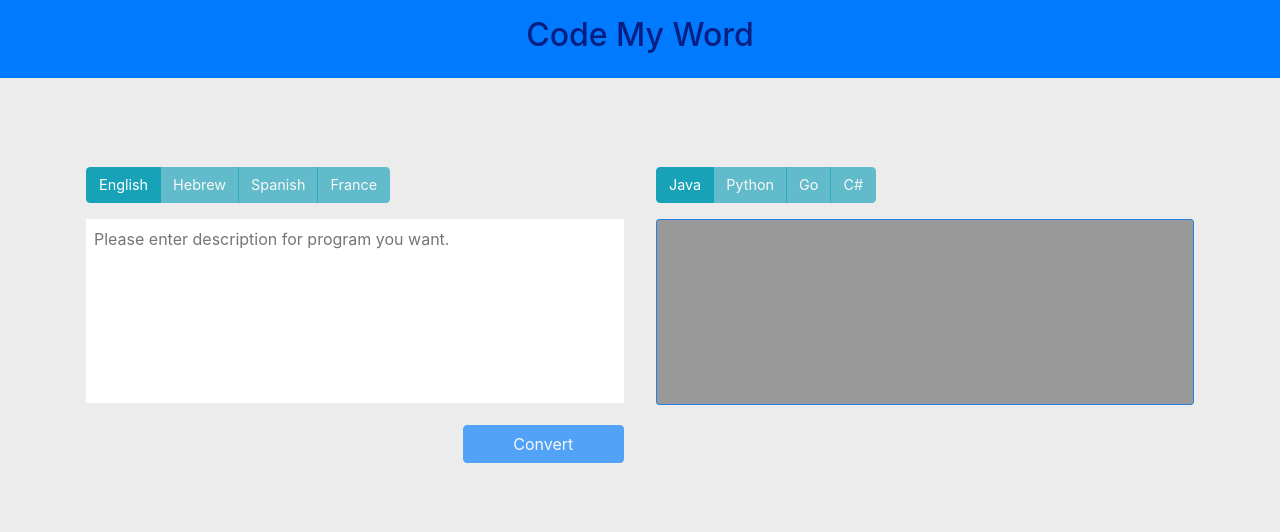
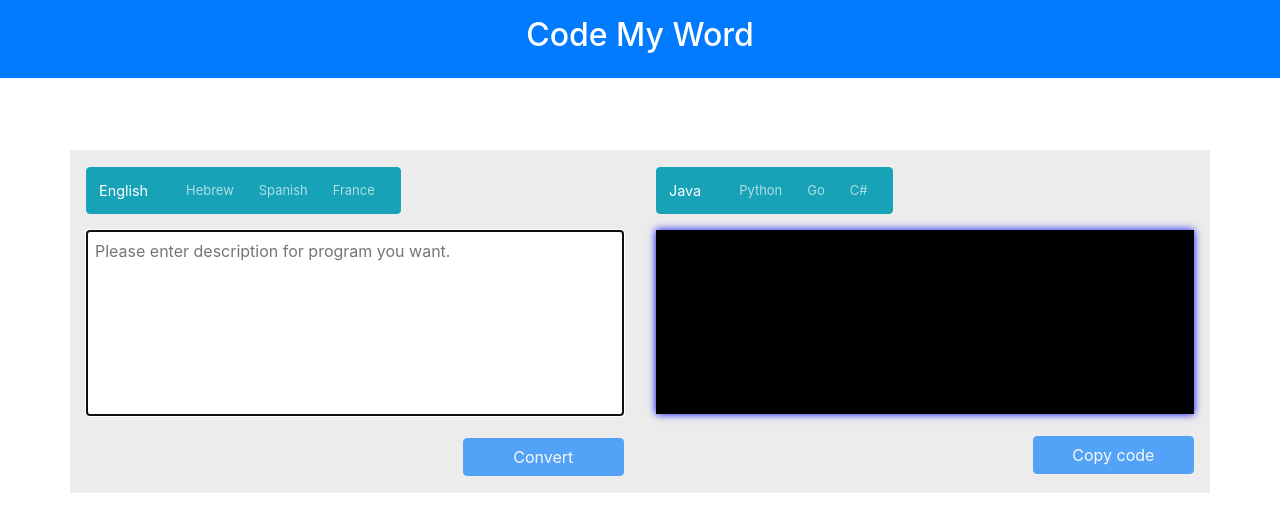
Before and after one commit to yifatBi/translatore, an Angular app: page / in a window 1280 px wide. Shown: the top 532 px of the page. Built offline with nearby package versions, Linux system fonts and the light colour scheme.

Commit message:
fix UI according designer recommendation

```diff
--- a/package.json
+++ b/package.json
@@ -9,8 +9,8 @@
     "test": "ng test",
     "lint": "ng lint",
     "e2e": "ng e2e",
-    "deploy":"angular-cli-ghpages",
-    "deploy1":"npm run build && npm run deploy"
+    "deploy": "angular-cli-ghpages",
+    "deploy1": "npm run build && npm run deploy"
   },
   "private": true,
   "dependencies": {
@@ -25,6 +25,7 @@
     "@angular/platform-browser": "^5.2.0",
     "@angular/platform-browser-dynamic": "^5.2.0",
     "@angular/router": "^5.2.0",
+    "@ng-bootstrap/ng-bootstrap": "^2.0.0",
     "core-js": "^2.4.1",
     "rxjs": "^5.5.6",
     "zone.js": "^0.8.19"
--- a/src/app/app.component.css
+++ b/src/app/app.component.css
@@ -3,6 +3,9 @@ textarea{
 }
 .container.loading{
   opacity: 0.2;
+}
+#textbox{
+  border: #b3becc9c 0.1rem solid;
 }
 img.loader {
   /*-webkit-animation: mover 2s infinite  alternate;*/
@@ -69,11 +72,10 @@ hr {
   width: 100%;
   margin: 1em 0;
 }
-.translate-boxes:disabled {
-  background: #777777b3;
-  color: black;
-  border: #257eea 0.1rem solid;
-  border-radius: 0.2em;
+#translation{
+  background: black;
+  color: white;
+  box-shadow: blue 0 0 0.5em 0;
 }
 .navbar-expand{
   padding: 1em;
--- a/src/app/app.component.html
+++ b/src/app/app.component.html
@@ -6,7 +6,7 @@
   <!--<img src="assets/images/translate.jpeg" height="164" width="307" style="border-radius: 0.5em;box-shadow: 8px 8px;"/>-->
 <!--</div>-->
 <nav class="navbar-expand navbar-dark bg-primary text-center">
-  <h2 style="color: #0a0a67d1">
+  <h2 style="color: white">
     Code My Word
   </h2>
   <!--<a class="navbar-brand" href="#">Prauto</a>-->
@@ -29,12 +29,13 @@
     <div class="btn-toolbar" role="toolbar" aria-label="Toolbar with button groups">
       <div class="btn-group mr-2" role="group" aria-label="Lang-Group">
         <button type="button" class="btn btn-info">English</button>
-        <button type="button" class="btn btn-info" disabled>Hebrew</button>
+        <button type="button" class="btn btn-info" placement="bottom" ngbTooltip="those languages don't supported yet"><button type="button" class="btn btn-info" disabled>Hebrew</button>
         <button type="button" class="btn btn-info" disabled>Spanish</button>
         <button type="button" class="btn btn-info" disabled>France</button>
+          </button>
       </div>
     </div>
-    <textarea [(ngModel)]="text" class="translate-boxes" rows="7"  [disabled]="loader"  #textbox placeholder="Please enter description for program you want."></textarea>
+    <textarea autofocus  [(ngModel)]="text" id="textbox" class="translate-boxes" rows="7"  [disabled]="loader"  #textbox placeholder="Please enter description for program you want."></textarea>
     <br/>
     <button class="btn btn-primary" type="submit" (click)="submitFunction(text)" style="float:right; width: 30%" [disabled]="!text||loader">Convert</button>
   </div>
@@ -42,13 +43,14 @@
     <div class="btn-toolbar" role="toolbar" aria-label="Toolbar with button groups">
       <div class="btn-group mr-2" role="group" aria-label="Code-Group">
         <button type="button" class="btn btn-info">Java</button>
-        <button type="button" class="btn btn-info" disabled>Python</button>
+        <button type="button" class="btn btn-info" placement="bottom" ngbTooltip="those languages don't supported yet"><button type="button" class="btn btn-info" disabled>Python</button>
         <button type="button" class="btn btn-info" disabled>Go</button>
-        <button type="button" class="btn btn-info" disabled>C#</button>
+          <button type="button" class="btn btn-info" disabled>C#</button></button>
       </div>
     </div>
-    <textarea class="translate-boxes" rows="7"  disabled [(ngModel)]="translateResult" id="translation">
+    <textarea class="translate-boxes" rows="7"  disabled [(ngModel)]="translateResult" id="translation" #codeConvertion>
                     </textarea>
+                       <button class="btn btn-primary" type="submit" (click)="copyInputMessage(codeConvertion)" style="float:right; width: 30%" [disabled]="!translateResult||loader">Copy code</button>
   </div>
 </div>
 </div>
--- a/src/app/app.component.ts
+++ b/src/app/app.component.ts
@@ -12,8 +12,13 @@ export class AppComponent {
     private http: HttpClient) {}
   translateResult;
   text = '';
-  code = '';
   loader = false;
+  copyInputMessage(inputElement) {
+    inputElement.disabled = false;
+    inputElement.select();
+    document.execCommand('copy');
+    inputElement.disabled = true;
+  }
   submitFunction(text) {
     this.loader = true;
     console.log(text);
@@ -21,9 +26,10 @@ export class AppComponent {
       this.loader = false;
       this.translateResult = JSON.stringify(data);
       // scrolling to the result if small device
-      document.getElementById('translation').scrollIntoView({ behavior: 'smooth' })
+      document.getElementById('translation').scrollIntoView({ behavior: 'smooth' });
     });
 
 
   }
+
 }
--- a/src/app/app.module.ts
+++ b/src/app/app.module.ts
@@ -1,6 +1,7 @@
 import { BrowserModule } from '@angular/platform-browser';
 import { NgModule } from '@angular/core';
 import {FormsModule} from '@angular/forms';
+import {NgbModule} from '@ng-bootstrap/ng-bootstrap';
 import {HttpClientModule} from '@angular/common/http';
 
 
@@ -14,7 +15,7 @@ import { AppComponent } from './app.component';
   imports: [
     BrowserModule,
     HttpClientModule,
-    FormsModule
+    FormsModule, NgbModule.forRoot()
   ],
   providers: [],
   bootstrap: [AppComponent]
--- a/src/index.html
+++ b/src/index.html
@@ -11,7 +11,7 @@
   <title>CodeMyWord</title>
   <base href="/">
 </head>
-<body>
+<body style="background: white">
   <app-root></app-root>
 </body>
 </html>
```
